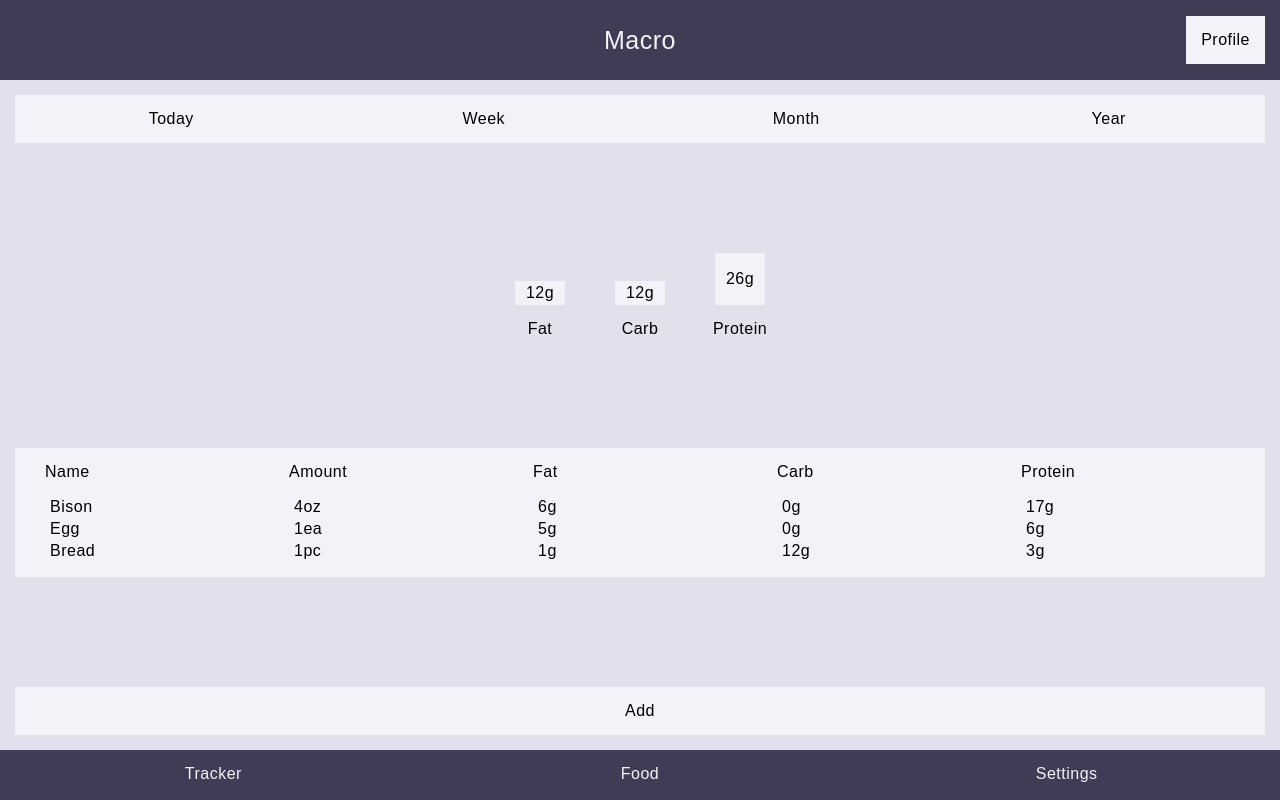
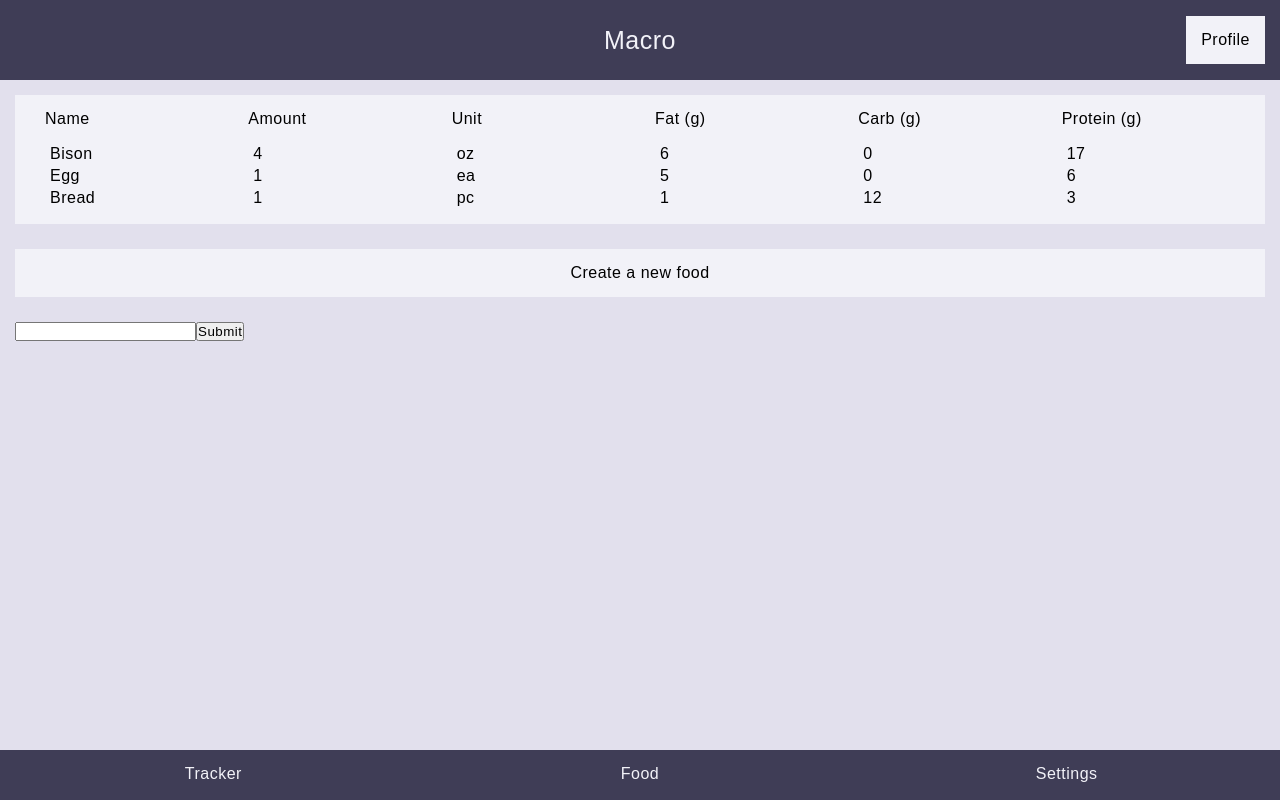
Before and after one commit to chillcs/react-macro, a React (Create React App) app: page / in a window 1280 px wide. Built offline with nearby package versions, Linux system fonts and the light colour scheme; a web font is replaced by a local one.

Commit message:
create form

```diff
--- a/src/components/Dashboard/Food/Elements.js
+++ b/src/components/Dashboard/Food/Elements.js
@@ -47,17 +47,11 @@ export const Cell = styled.div`
 	padding-left: 20px;
 `;
 
-export const FormGroup = styled.div`
+export const Btn = styled.div`
 	display: flex;
+	justify-content: center;
+	text-align: center;
 	width: 100%;
-	margin: 5px 0;
+	padding: 15px;
+	background: var(--light);
 `;
-
-export const Input = styled.input`
-	display: flex;
-	justify-content: flex-start;
-	text-align: left;
-	width: 20%;
-	margin: 0 5px;
-	padding: 2px 15px;
-`;
--- a/src/components/Dashboard/Food/index.js
+++ b/src/components/Dashboard/Food/index.js
@@ -1,14 +1,5 @@
 import React from 'react';
-import {
-	Page,
-	Column,
-	Headings,
-	Heading,
-	Row,
-	Cell,
-	FormGroup,
-	Input,
-} from './Elements';
+import { Page, Column, Headings, Heading, Row, Cell, Btn } from './Elements';
 import FOOD_DATA from '../../Data.json';
 
 const Food = () => {
@@ -36,15 +27,12 @@ const Food = () => {
 							</Row>
 						);
 					})}
-					<FormGroup>
-						<Input type="text" placeholder="Name" />
-						<Input type="text" placeholder="Amount" />
-						<Input type="text" placeholder="Unit" />
-						<Input type="text" placeholder="Fat" />
-						<Input type="text" placeholder="Carb" />
-						<Input type="text" placeholder="Protein" />
-					</FormGroup>
 				</Column>
+				<Btn>Create a new food</Btn>
+				<form>
+					<input type="text" />
+					<input type="submit" value="Submit"></input>
+				</form>
 			</Page>
 		</>
 	);
--- a/src/components/Dashboard/index.js
+++ b/src/components/Dashboard/index.js
@@ -17,12 +17,11 @@ import Food from '../Dashboard/Food/index';
 import Settings from '../Dashboard/Settings/index';
 
 const Home = () => {
-	const [active, setActive] = useState(1);
+	const [active, setActive] = useState(2);
 	function openTab(event) {
 		const target = event.currentTarget.id;
 		setActive((active) => (active === target ? active : target));
 	}
-	console.log(active);
 	return (
 		<>
 			<App>
```
